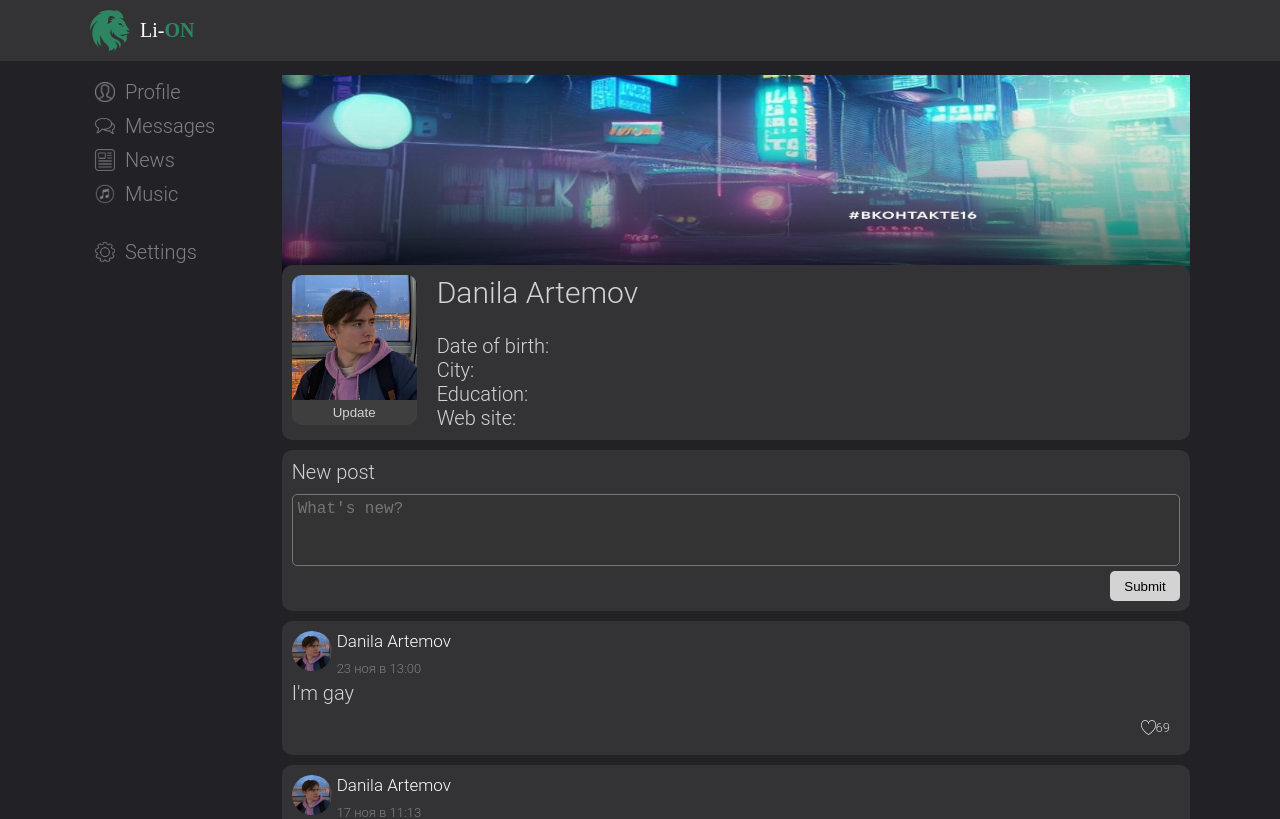
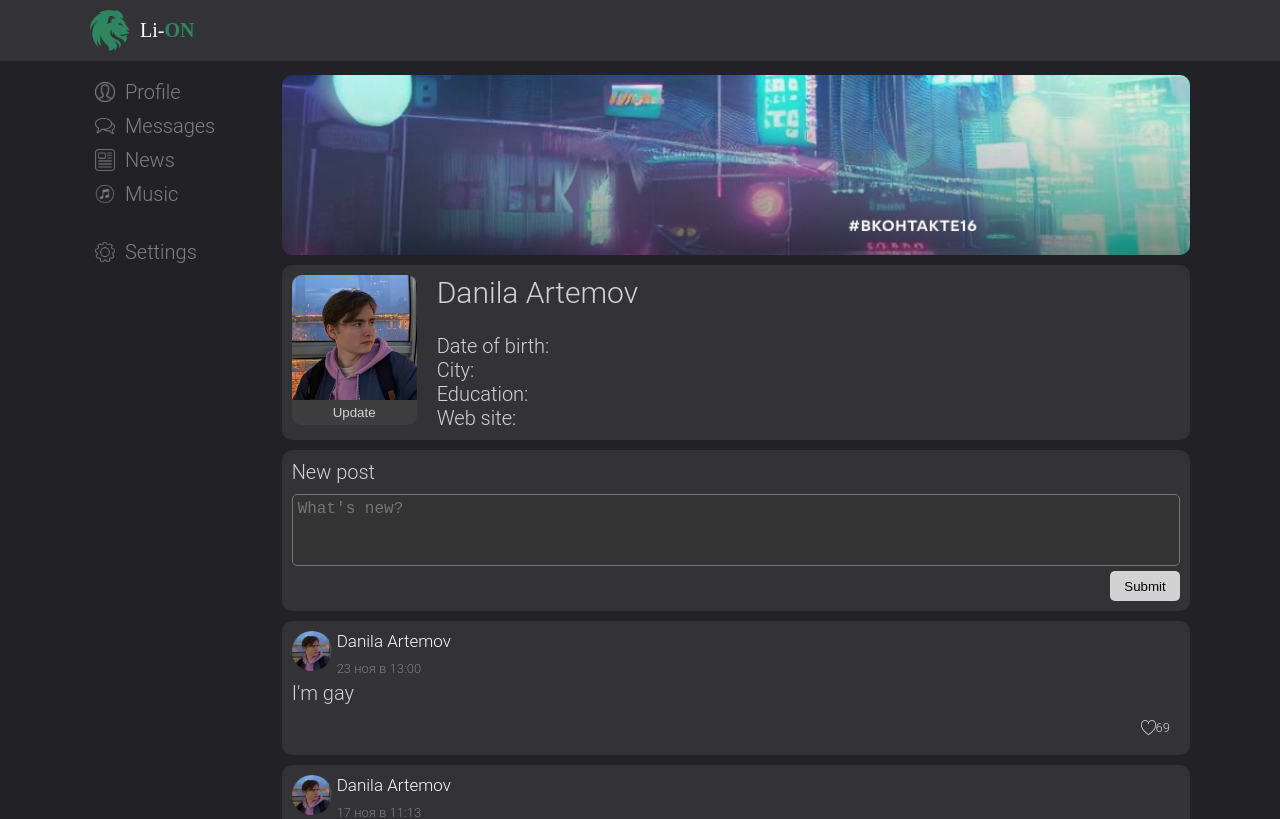
Before and after one commit to lonsdale007/first-app, a React (Create React App) app: page /profile in a window 1280 px wide. Shown: the top 819 px of the page. Built offline with nearby package versions, Linux system fonts and the light colour scheme; a web font is replaced by a local one.

Commit message:
импортировал изображение фона профиля и настрол отступы

```diff
--- a/src/components/Profile/ProfileCover/ProfileCover.jsx
+++ b/src/components/Profile/ProfileCover/ProfileCover.jsx
@@ -1,9 +1,10 @@
 import p from './ProfileCover.module.css';
+import cover from '../../../img/cover.jpg';
 
 const ProfileCover = () => {
     return (
         <div className={p.cover}>
-            <img src={require('../../../img/cover.jpg')} alt={'profile-cover'}/>
+            <img src={cover} alt={'profile-cover'}/>
         </div>
     )
 }
--- a/src/components/Profile/ProfileCover/ProfileCover.module.css
+++ b/src/components/Profile/ProfileCover/ProfileCover.module.css
@@ -1,8 +1,6 @@
-.cover {
-    display: flex;
+.cover img {
+    object-fit: cover;
+    height: 100%;
+    width: 100%;
+    border-radius: 10px;
 }
-
-.cover img {
-    width: 100%;
-    height: 200px;
-}
```
